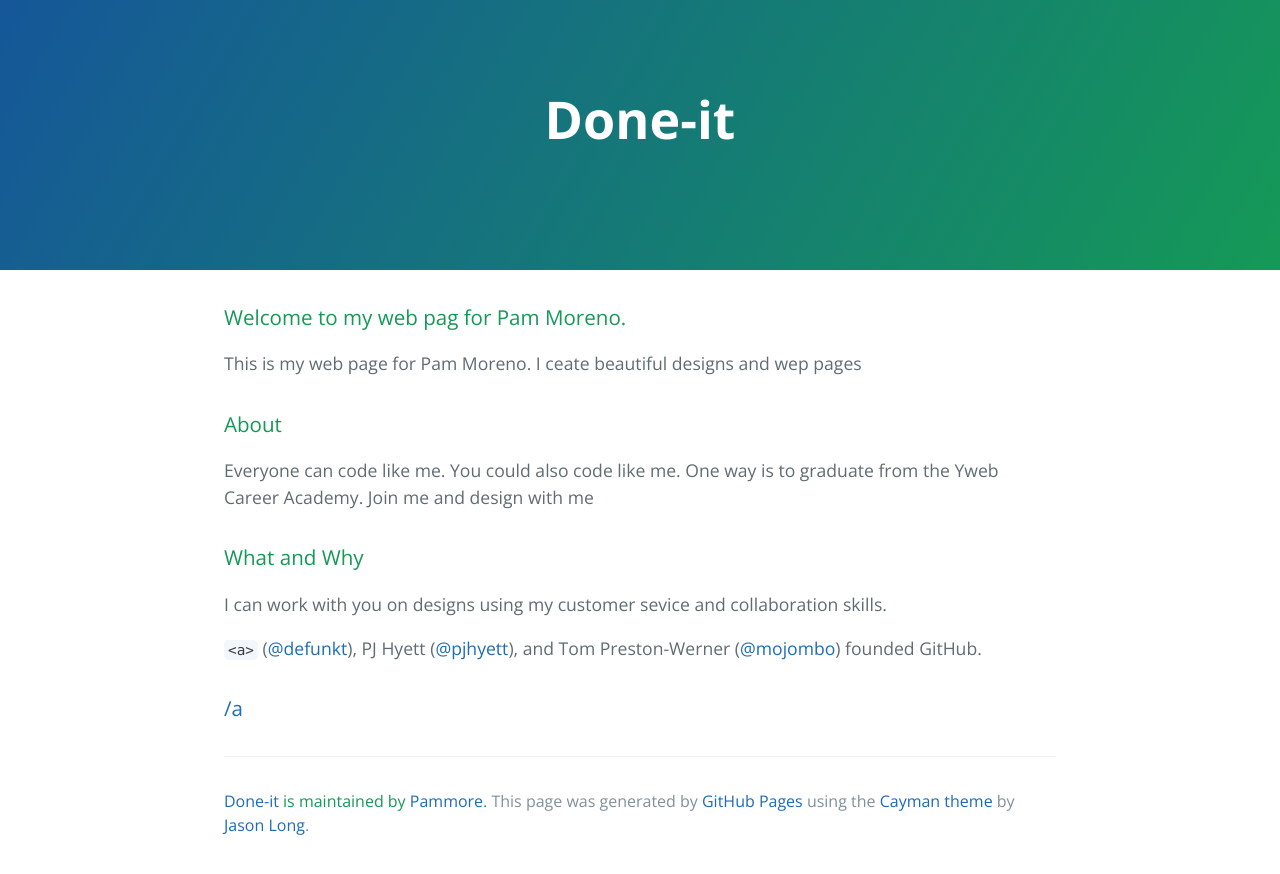
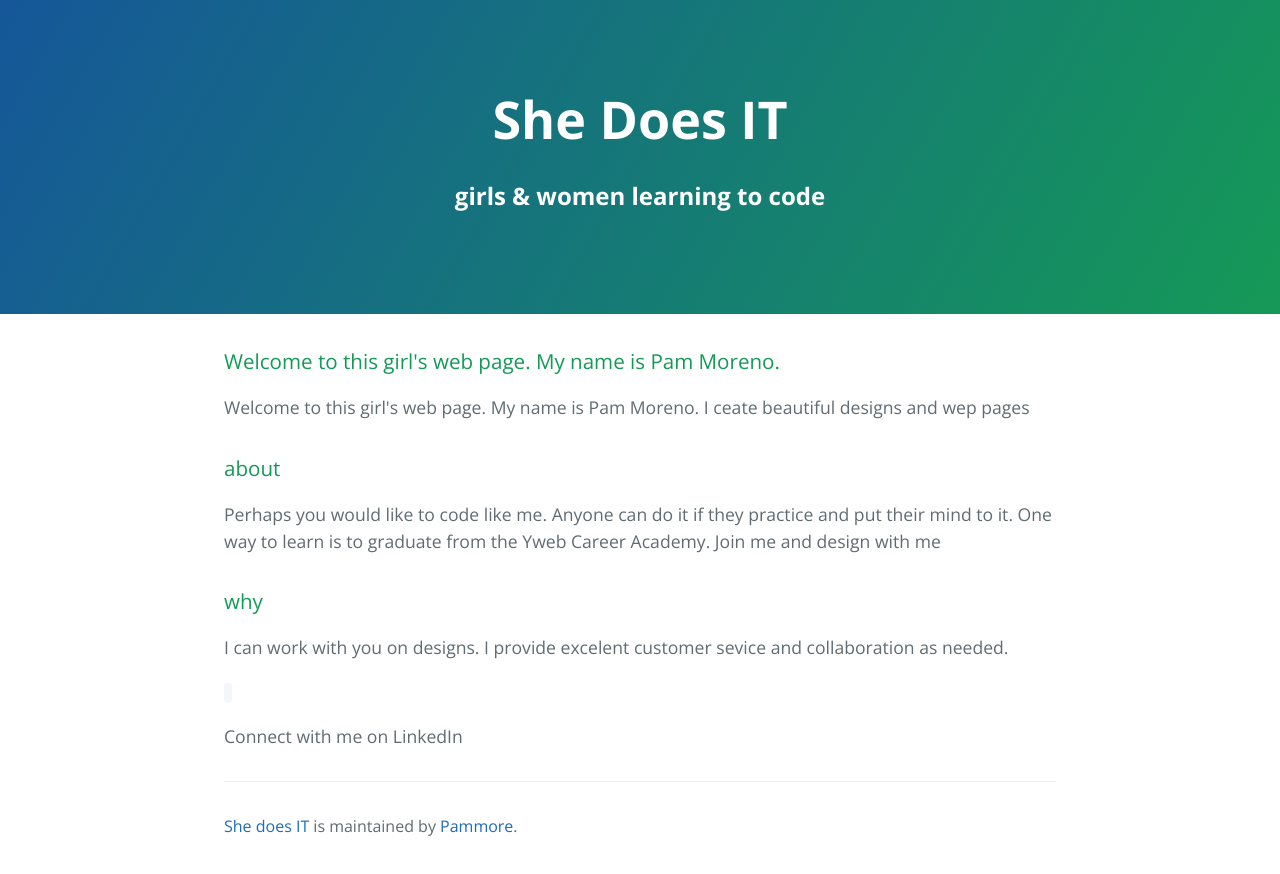
Before and after one commit to Pammore/she-does-IT.github.io, a plain HTML site: page index.html in a window 1280 px wide. Drawn offline with nearby package versions, Linux system fonts and the light colour scheme.

Commit message:
Update index.html

```diff
--- a/index.html
+++ b/index.html
@@ -2,7 +2,7 @@
 <html lang="en-us">
   <head>
     <meta charset="UTF-8">
-    <title>Done-it by Pammore</title>
+    <title>She Does IT by Pammore</title>
     <meta name="viewport" content="width=device-width, initial-scale=1">
     <link rel="stylesheet" type="text/css" href="stylesheets/normalize.css" media="screen">
     <link href='https://fonts.googleapis.com/css?family=Open+Sans:400,700' rel='stylesheet' type='text/css'>
@@ -11,37 +11,33 @@
   </head>
   <body>
     <section class="page-header">
-      <h1 class="project-name">Done-it</h1>
-      <h2 class="project-tagline"></h2>
+      <h1 class="project-name">She Does IT</h1>
+      <h2 class="">girls & women learning to code</h2>
 
     </section>
 
     <section class="main-content">
       <h3>
-<a id="welcome-to-github-pages" class="anchor" href="#welcome-to-github-pages" aria-hidden="true"><span aria-hidden="true" class="octicon octicon-link"></span></a>Welcome to my web pag for Pam Moreno.</h3>
+<a id="welcome-to-github-pages" class="anchor" href="#welcome-to-github-pages" aria-hidden="true"><span aria-hidden="true" class="octicon octicon-link"></span></a>Welcome to this girl's web page. My name is Pam Moreno.</h3>
 
-      <p>This is my web page for Pam Moreno. I ceate beautiful designs and wep pages</p>
+      <p>Welcome to this girl's web page. My name is Pam Moreno. I ceate beautiful designs and wep pages</p>
+<h3>
+<a id="designer-templates" class="anchor" href="#designer-templates" aria-hidden="true"><span aria-hidden="true" class="octicon octicon-link"></span></a>about</h3>
+
+<p>Perhaps you would like to code like me. Anyone can do it if they practice and put their mind to it.
+  One way to learn is to graduate from the Yweb Career Academy. Join me and design with me</p>
 
 <h3>
-<a id="designer-templates" class="anchor" href="#designer-templates" aria-hidden="true"><span aria-hidden="true" class="octicon octicon-link"></span></a>About</h3>
+<a id="creating-pages-manually" class="anchor" href="#creating-pages-manually" aria-hidden="true"><span aria-hidden="true" class="octicon octicon-link"></span></a>why</h3>
 
-<p>Everyone can code like me. You could also code like me. One way is to graduate from the Yweb Career Academy. Join me and design with me</p>
+<p>I can work with you on designs. I provide excelent customer sevice and collaboration as needed.
 
-<h3>
-<a id="creating-pages-manually" class="anchor" href="#creating-pages-manually" aria-hidden="true"><span aria-hidden="true" class="octicon octicon-link"></span></a>What and Why</h3>
+</p> <code></code>
 
-<p>I can work with you on designs using my customer sevice and collaboration skills.
-
-<p> <code>&lt;a&gt;</code>  (<a href="https://github.com/defunkt" class="user-mention">@defunkt</a>), PJ Hyett (<a href="https://github.com/pjhyett" class="user-mention">@pjhyett</a>), and Tom Preston-Werner (<a href="https://github.com/mojombo" class="user-mention">@mojombo</a>) founded GitHub.</p>
-
-<h3>
-
-<p></p>
-      <a ref="https://www.linkedin.com/in/pam-moreno-9b6b56128">/a
+<p>Connect with me on LinkedIn<a ref="https://www.linkedin.com/in/pam-moreno-9b6b56128"/>
+  </p>
       <footer class="site-footer">
-        <span class="site-footer-owner"><a href="https://github.com/Pammore/done-IT">Done-it</a> is maintained by <a href="https://github.com/Pammore">Pammore</a>.</span>
-
-        <span class="site-footer-credits">This page was generated by <a href="https://pages.github.com">GitHub Pages</a> using the <a href="https://github.com/jasonlong/cayman-theme">Cayman theme</a> by <a href="https://twitter.com/jasonlong">Jason Long</a>.</span>
+        <span class="site-footer-owner"><a href="https://github.com/Pammore/She does-IT">She does IT</a> is maintained by <a href="https://github.com/Pammore">Pammore</a>.</span>
       </footer>
 
     </section>
```
